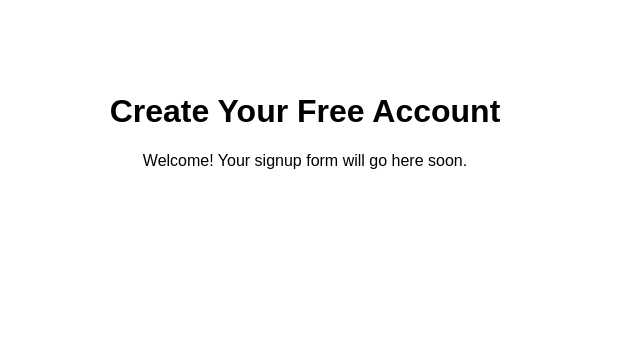
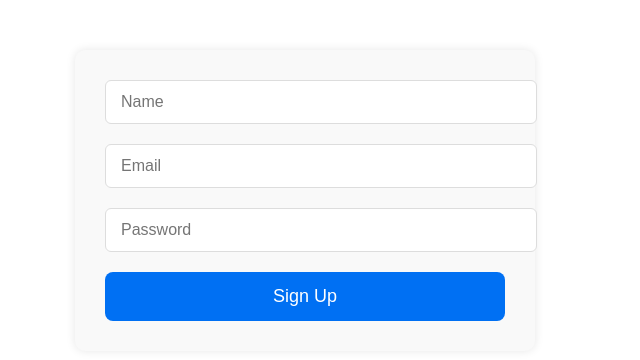
Before and after one commit to arjirayb/clientcanvassite, a Next.js app: page /signup in a window 1280 px wide. Shown: the top 360 px of the page, without its empty margins (335-975 px from the left). Built offline with nearby package versions, Linux system fonts and the light colour scheme.

Commit message:
Apply CSS module styles to signup form

```diff
--- a/pages/signup.js
+++ b/pages/signup.js
@@ -1,8 +1,12 @@
+import styles from './Signup.module.css';
+
 export default function Signup() {
   return (
-    <div style={{ textAlign: "center", padding: "4rem", fontFamily: "sans-serif" }}>
-      <h1>Create Your Free Account</h1>
-      <p>Welcome! Your signup form will go here soon.</p>
-    </div>
+    <form className={styles.form}>
+      <input className={styles.input} type="text" placeholder="Name" />
+      <input className={styles.input} type="email" placeholder="Email" />
+      <input className={styles.input} type="password" placeholder="Password" />
+      <button className={styles.signupBtn}>Sign Up</button>
+    </form>
   );
 }
```
